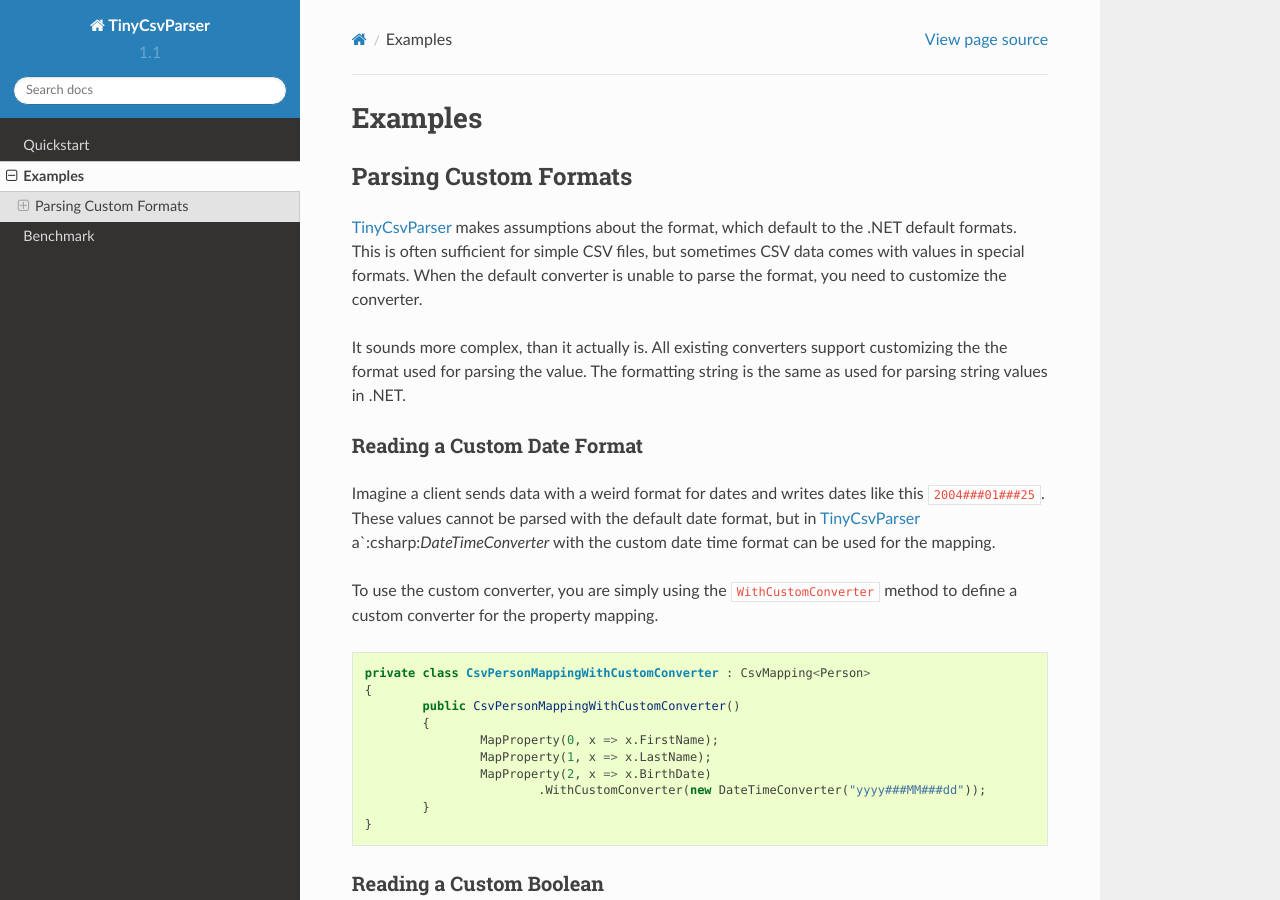
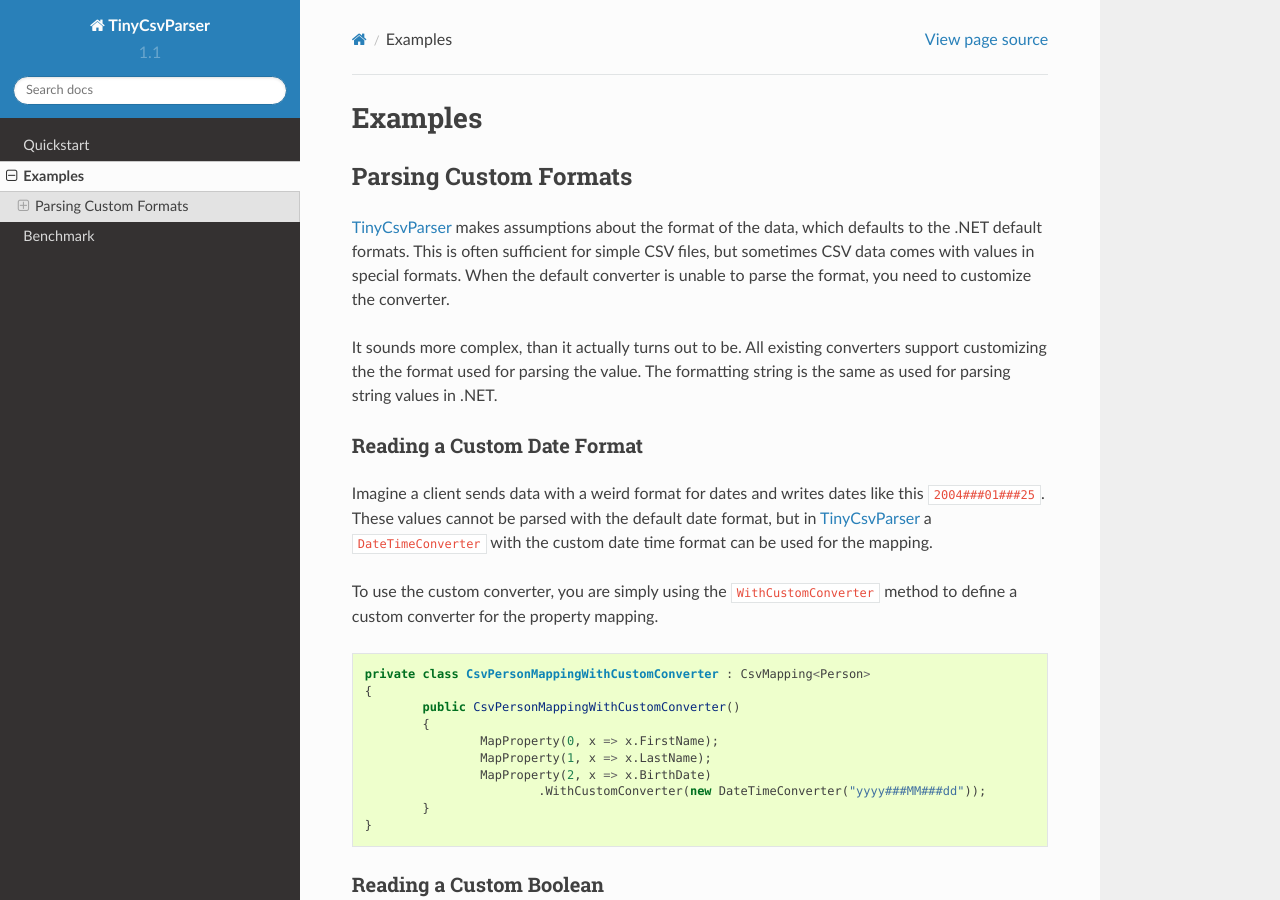
Before and after one commit to TinyCsvParser/TinyCsvParser, a Sphinx documentation site: the page built from TinyCsvParser/Documentation/source/sections/examples.rst, in a window 1280 px wide and 900 px high. Built offline with Sphinx 7.4.7 and the Read the Docs theme 2.0.0, drawn with Linux system fonts in a browser that asks for light colours.

Commit message:
[Issue #6]

```diff
--- a/TinyCsvParser/Documentation/source/sections/examples.rst
+++ b/TinyCsvParser/Documentation/source/sections/examples.rst
@@ -6,19 +6,20 @@
 Parsing Custom Formats
 ~~~~~~~~~~~~~~~~~~~~~~
 
-`TinyCsvParser`_ makes assumptions about the format, which default to the .NET default formats. This is
-often sufficient for simple CSV files, but sometimes CSV data comes with values in special formats. When
-the default converter is unable to parse the format, you need to customize the converter.
+`TinyCsvParser`_ makes assumptions about the format of the data, which defaults to the .NET default
+formats. This is often sufficient for simple CSV files, but sometimes CSV data comes with values in
+special formats. When the default converter is unable to parse the format, you need to customize the
+converter.
 
-It sounds more complex, than it actually is. All existing converters support customizing the the format
-used for parsing the value. The formatting string is the same as used for parsing string values in .NET.
+It sounds more complex, than it actually turns out to be. All existing converters support customizing
+the the format used for parsing the value. The formatting string is the same as used for parsing string
+values in .NET.
 
 Reading a Custom Date Format
 """"""""""""""""""""""""""""
 
-
 Imagine a client sends data with a weird format for dates and writes dates like this :code:`2004###01###25`.
-These values cannot be parsed with the default date format, but in `TinyCsvParser`_ a`:csharp:`DateTimeConverter`
+These values cannot be parsed with the default date format, but in `TinyCsvParser`_ a :csharp:`DateTimeConverter`
 with the custom date time format can be used for the mapping.
 
 To use the custom converter, you are simply using the :csharp:`WithCustomConverter` method to define a custom
```
Also changed, not shown: 6 other files.
